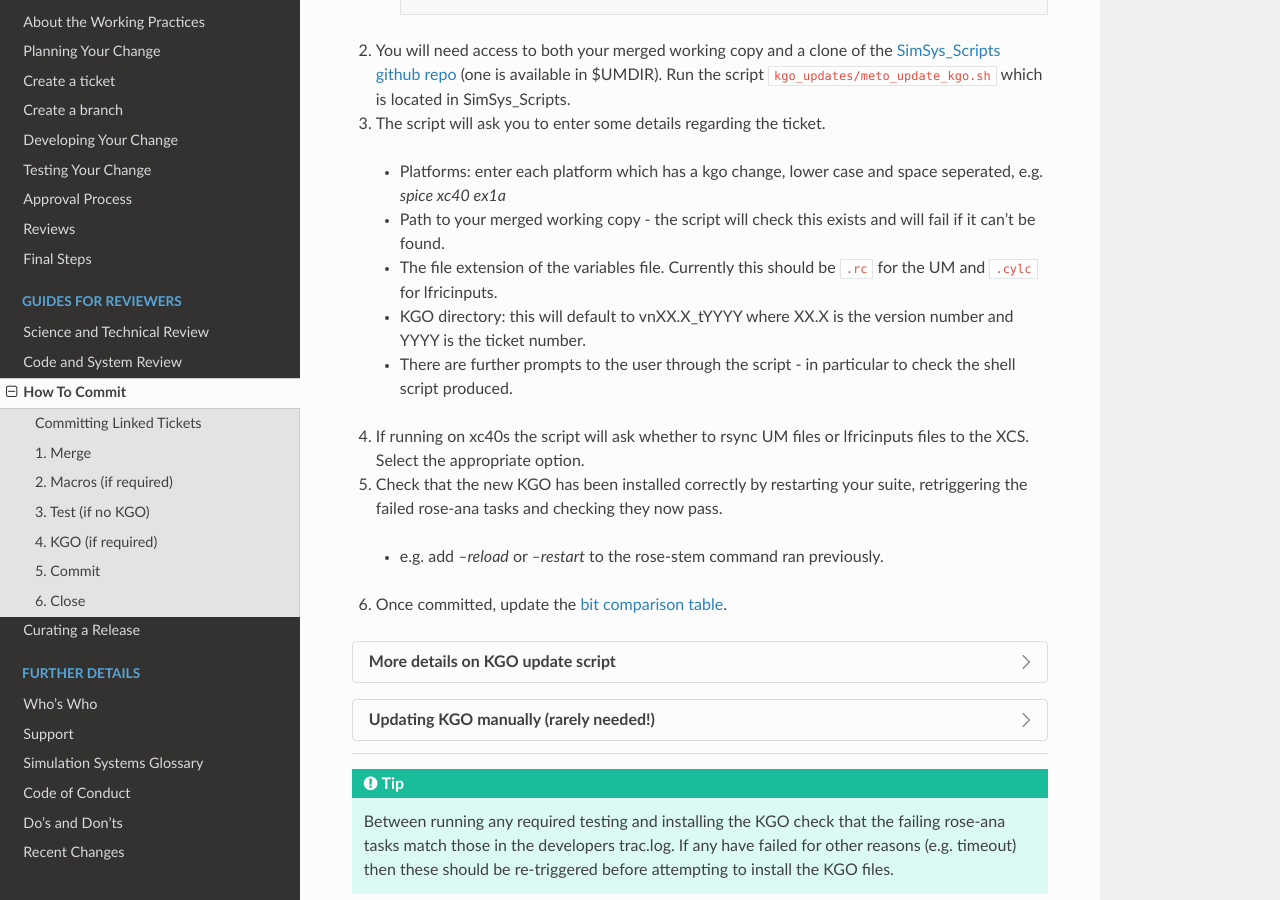
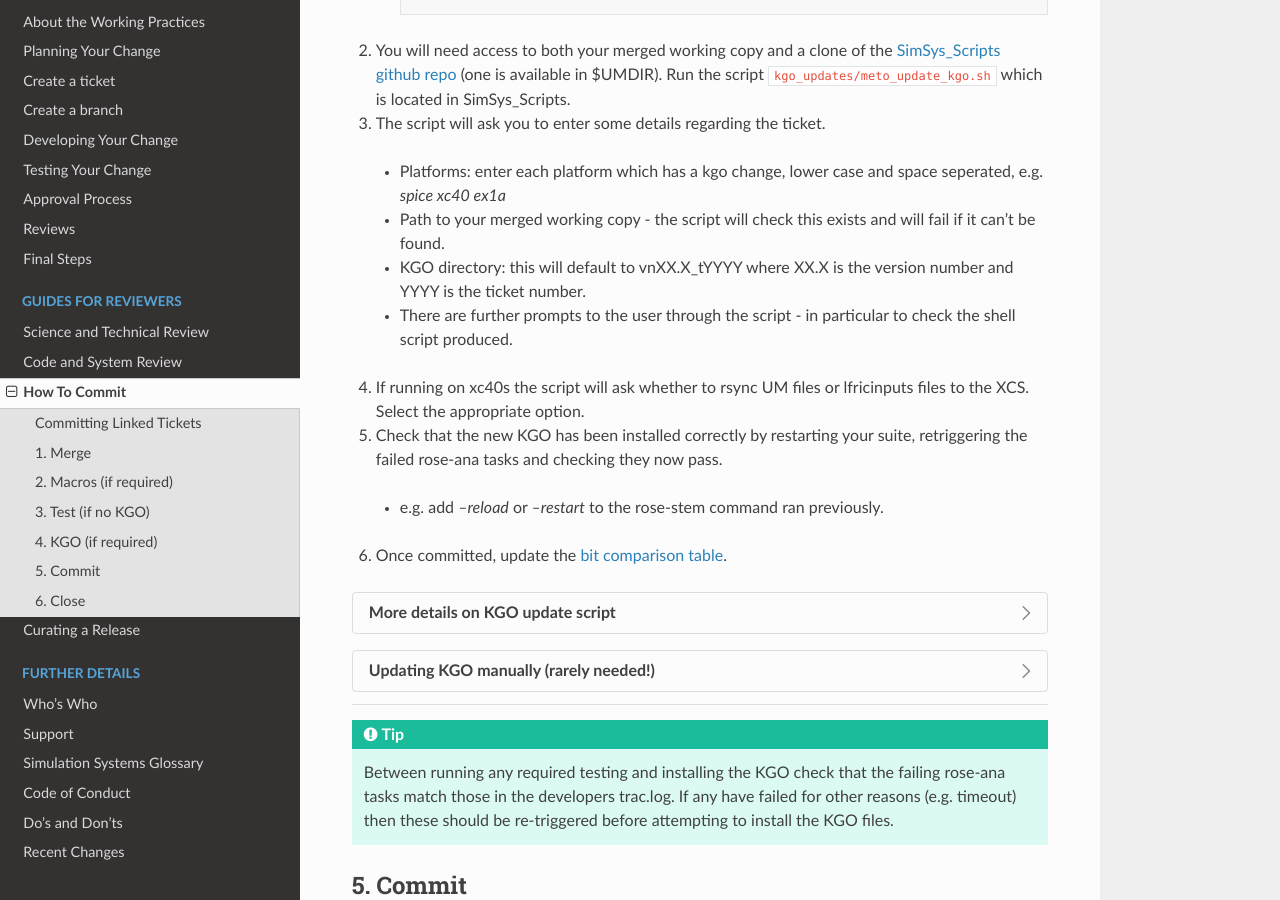
Before and after one commit to MetOffice/simulation-systems, a Sphinx documentation site: the page built from source/Reviewers/howtocommit.rst, in a window 1280 px wide and 900 px high, scrolled down 2762 px. Built offline with Sphinx 7.4.7 and the Read the Docs theme 2.0.0, drawn with Linux system fonts in a browser that asks for light colours.

Commit message:
Delete line about file extension

```diff
--- a/source/Reviewers/howtocommit.rst
+++ b/source/Reviewers/howtocommit.rst
@@ -311,7 +311,6 @@ for all affected tests before you commit to the trunk.
 
           * Platforms: enter each platform which has a kgo change, lower case and space seperated, e.g. `spice xc40 ex1a`
           * Path to your merged working copy - the script will check this exists and will fail if it can't be found.
-          * The file extension of the variables file. Currently this should be ``.rc`` for the UM and ``.cylc`` for lfricinputs.
           * KGO directory: this will default to vnXX.X_tYYYY where XX.X is the version number and YYYY is the ticket number.
           * There are further prompts to the user through the script - in particular to check the shell script produced.
 
```
